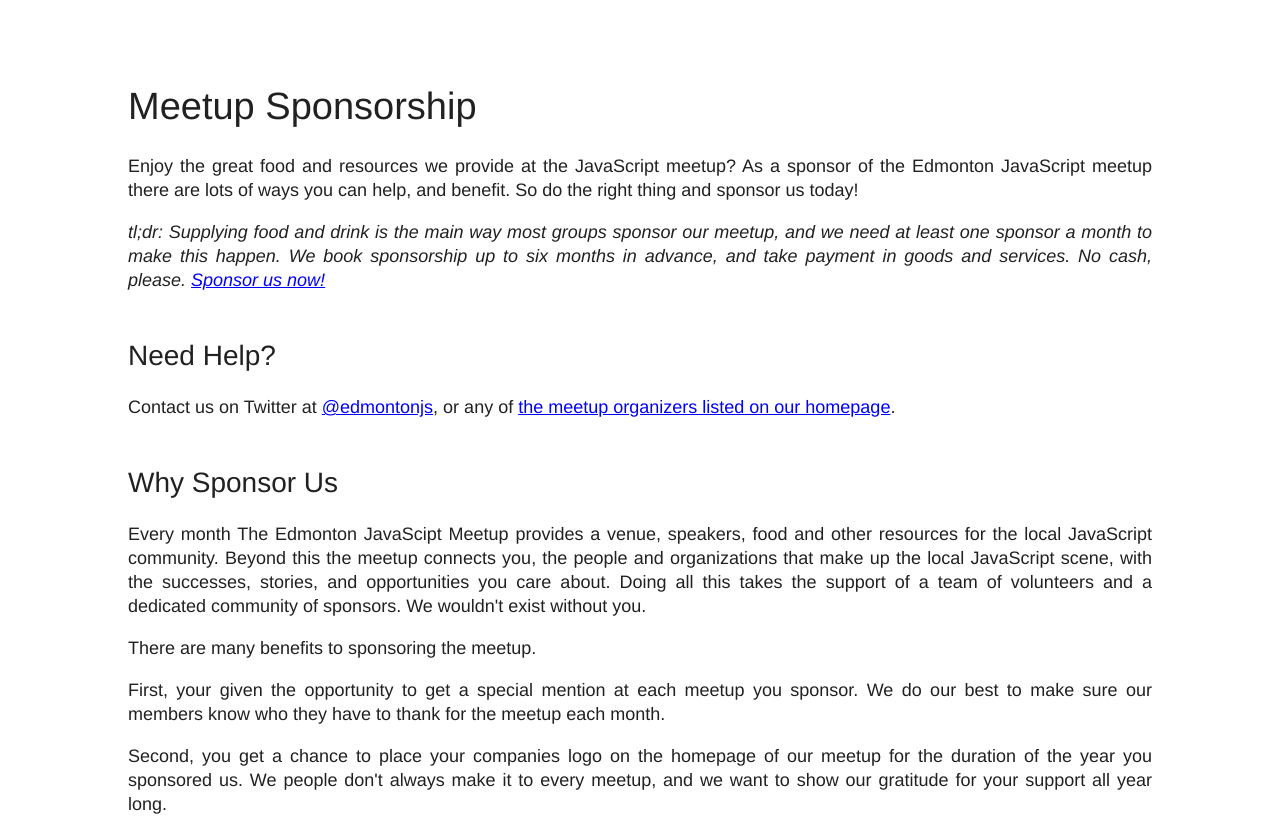
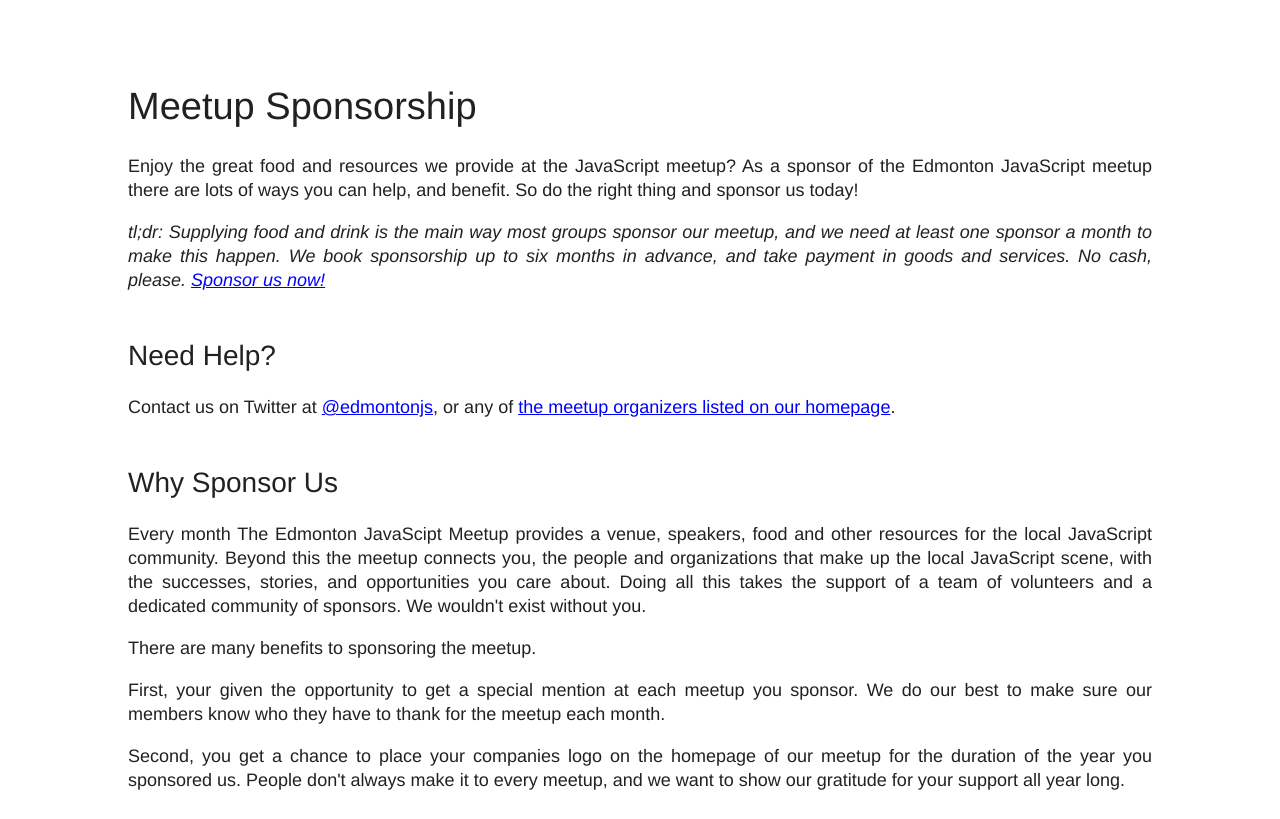
Before and after one commit to ExchangeJS/exchangejs-org, a plain HTML site: page sponsorship.html in a window 1280 px wide. Shown: the top 819 px of the page. Drawn offline with Linux system fonts and the light colour scheme.

Commit message:
Update sponsorship.html

```diff
--- a/sponsorship.html
+++ b/sponsorship.html
@@ -86,7 +86,7 @@
 
 <p>First, your given the opportunity to get a special mention at each meetup you sponsor. We do our best to make sure our members know who they have to thank for the meetup each month.</p>
 
-<p>Second, you get a chance to place your companies logo on the homepage of our meetup for the duration of the year you sponsored us. We people don't always make it to every meetup, and we want to show our gratitude for your support all year long.</p>
+<p>Second, you get a chance to place your companies logo on the homepage of our meetup for the duration of the year you sponsored us. People don't always make it to every meetup, and we want to show our gratitude for your support all year long.</p>
 
 <h2>How To Sponsor</h2>
 
```
